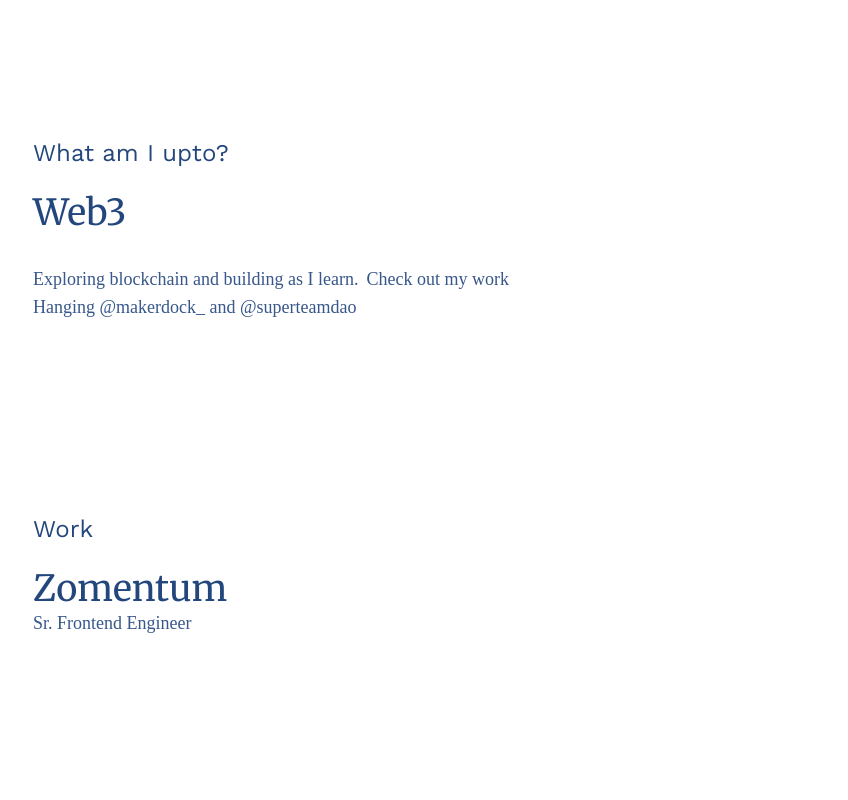
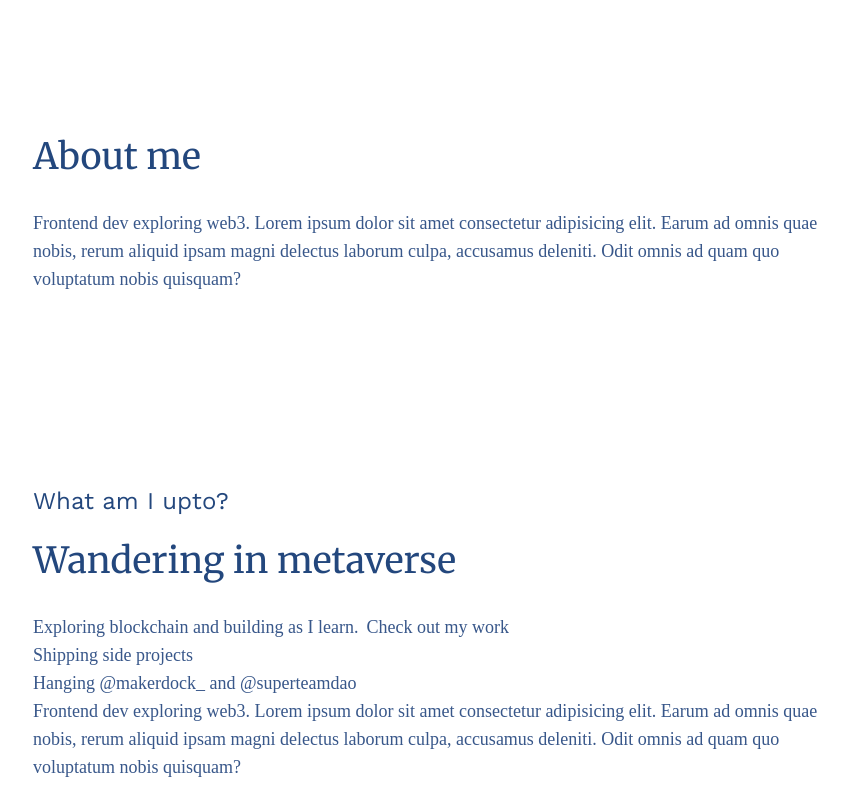
Before and after one commit to Abhikumar98/portfolio-2.0, a Next.js app: page / in a window 1280 px wide. Shown: the part 760-1560 px from the top of the page, without its empty margins (191-1039 px from the left). Built offline with nearby package versions, Linux system fonts and the light colour scheme; a web font is replaced by a local one.

Commit message:
fix: minor

```diff
--- a/src/pages/index.tsx
+++ b/src/pages/index.tsx
@@ -132,16 +132,32 @@
 				</footer>
 			</Page>
 			<Page>
+				<Heading>About me</Heading>
+				<Paragraph className="">
+					Frontend dev exploring web3. Lorem ipsum dolor sit amet
+					consectetur adipisicing elit. Earum ad omnis quae nobis,
+					rerum aliquid ipsam magni delectus laborum culpa, accusamus
+					deleniti. Odit omnis ad quam quo voluptatum nobis quisquam?
+				</Paragraph>
+			</Page>
+			<Page>
 				<Subheading>What am I upto?</Subheading>
-				<Heading>Web3</Heading>
+				<Heading>Wandering in metaverse</Heading>
 				<Paragraph className="">
 					Exploring blockchain and building as I learn.
 					<ExternalLink externalLink={false} url="/projects">
 						Check out my work
 					</ExternalLink>
+					<br />
+					Shipping side projects
+					<br />
 					<div className="">
 						Hanging @makerdock_ and @superteamdao
 					</div>
+					Frontend dev exploring web3. Lorem ipsum dolor sit amet
+					consectetur adipisicing elit. Earum ad omnis quae nobis,
+					rerum aliquid ipsam magni delectus laborum culpa, accusamus
+					deleniti. Odit omnis ad quam quo voluptatum nobis quisquam?
 				</Paragraph>
 			</Page>
 			<Page>
```
